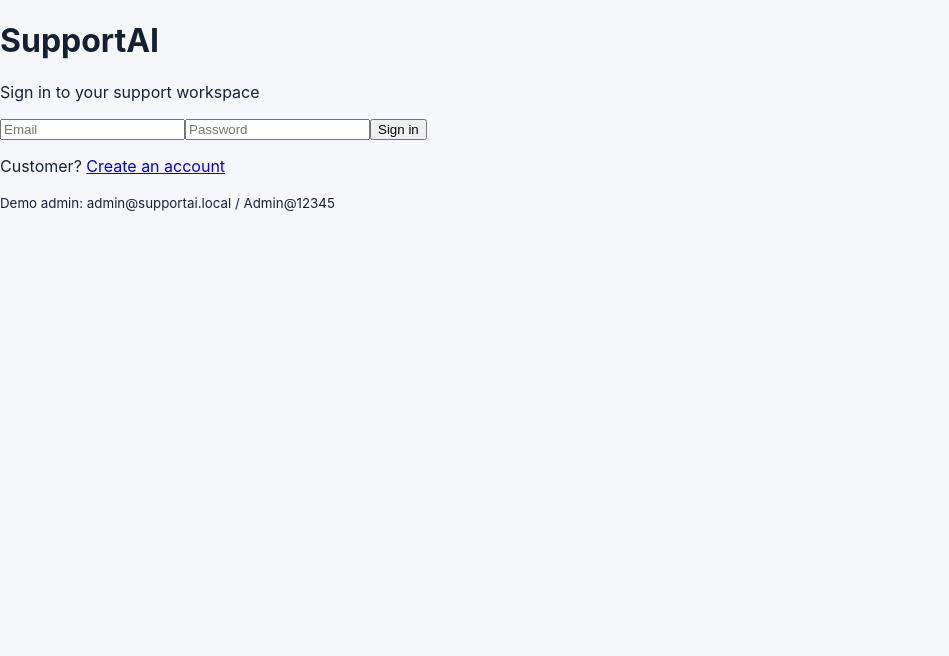
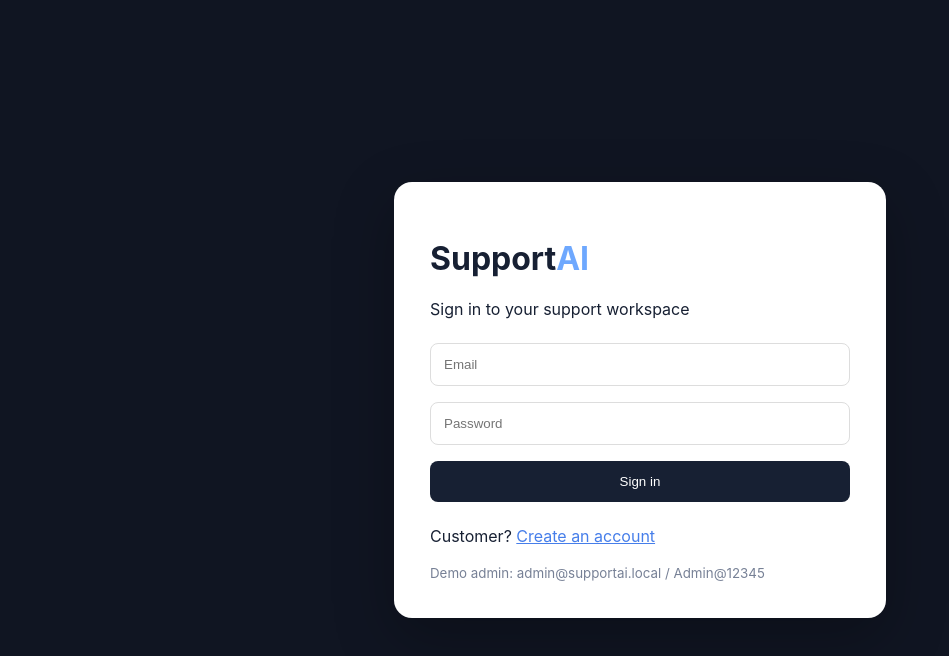
Before and after one commit to riteshg54/AI_Based_Support_Ticket_Management_System, a plain HTML site: page frontend/login.html in a window 1280 px wide. Shown: the whole page, without its empty margins (0-949 px from the left). Drawn offline with Linux system fonts and the light colour scheme.

Commit message:
feat: style authentication screen

```diff
--- a/frontend/style.css
+++ b/frontend/style.css
@@ -1 +1,3 @@
 body{margin:0;font-family:Inter,Arial;background:#f5f7fb;color:#172033}.app{display:flex;min-height:100vh}aside{width:220px;background:#101522;color:white;padding:30px}aside span{color:#6ea8fe}nav{line-height:3;color:#aeb8c8}main{flex:1;padding:45px}h1{font-size:32px}.stats{display:grid;grid-template-columns:repeat(4,1fr);gap:18px}.stats b,section{background:white;padding:24px;border-radius:14px}.stats b{font-size:30px}.stats small{font-size:11px;color:#778196}section{margin-top:24px}@media(max-width:800px){aside{width:80px}.stats{grid-template-columns:1fr 1fr}main{padding:20px}}
+
+.auth{min-height:100vh;display:grid;place-items:center;background:#101522}.auth-card{width:min(420px,90vw);background:#fff;padding:36px;border-radius:18px;box-shadow:0 20px 60px #0004}.auth-card h1 span{color:#6ea8fe}.auth-card input,.auth-card button{width:100%;padding:13px;margin:8px 0;border-radius:8px;border:1px solid #ddd;box-sizing:border-box}.auth-card button{background:#172033;color:#fff;border:0;cursor:pointer}.auth-card a{color:#467eea}.auth-card small{color:#778196}.auth-card #error{color:#c0392b;margin-bottom:8px}
```
